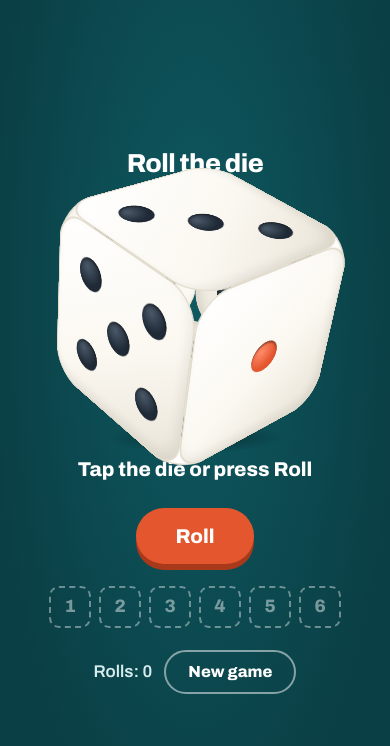
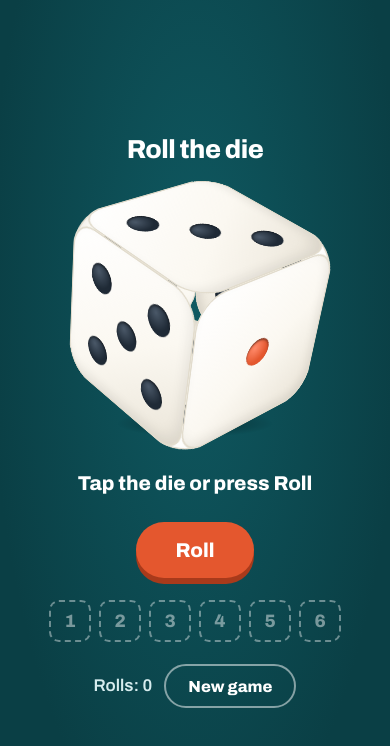
Before and after one commit to bikram-jit-das/codebreaker, a plain HTML site: page dice.html in a window 390 px wide. Drawn offline with Linux system fonts and the light colour scheme.

Commit message:
Add files via upload

```diff
--- a/dice.html
+++ b/dice.html
@@ -17,13 +17,13 @@
 html,body{height:100%;margin:0}
 body{background:radial-gradient(ellipse at 50% 35%,var(--felt) 0%,var(--felt2) 75%);color:#fff;font:16px/1.5 Archivo,system-ui,sans-serif;display:flex;flex-direction:column;align-items:center;justify-content:center;gap:22px;padding:24px 16px;overflow-x:clip;-webkit-tap-highlight-color:transparent}
 h1{font-size:clamp(26px,5vw,38px);line-height:1.05;margin:0;font-weight:800;letter-spacing:-.02em}
-.stage{perspective:900px;width:min(56vw,220px);aspect-ratio:1;position:relative;cursor:pointer}
+.stage{perspective:900px;width:min(50vw,220px);aspect-ratio:1;position:relative;cursor:pointer;margin:26px 0 40px}
 .shadow{position:absolute;left:10%;right:10%;bottom:-16%;height:14%;background:radial-gradient(ellipse,rgba(0,0,0,.45),transparent 70%);transition:transform .6s}
 .cube{position:absolute;inset:0;transform-style:preserve-3d;transition:transform 1s cubic-bezier(.2,.75,.25,1)}
 .face{position:absolute;inset:0;border-radius:18%;background:linear-gradient(145deg,#fff 0%,var(--ivory) 55%,#e9e3d6 100%);box-shadow:inset 0 0 0 2px #e2dccd,inset -6px -8px 18px rgba(0,0,0,.08);display:grid;grid-template:repeat(3,1fr)/repeat(3,1fr);padding:14%}
 .face i{width:72%;aspect-ratio:1;border-radius:50%;background:radial-gradient(circle at 35% 30%,#4a5868,var(--pip) 60%);place-self:center;box-shadow:inset 0 2px 3px rgba(0,0,0,.5)}
 .face.f1 i:first-child{background:radial-gradient(circle at 35% 30%,#ff8a6a,var(--hot) 60%)}
-.result{margin-top:14px;font-size:clamp(20px,4vw,26px);font-weight:800;min-height:1.6em;text-align:center}
+.result{margin-top:0;font-size:clamp(20px,4vw,26px);font-weight:800;min-height:1.6em;text-align:center}
 .result b{color:#ffd2c4}
 button{font:800 20px Archivo,sans-serif;min-height:56px;padding:12px 40px;border-radius:999px;border:0;background:var(--hot);color:#fff;cursor:pointer;box-shadow:0 6px 0 #a83a1b;transition:transform .08s}
 button:active{transform:translateY(4px);box-shadow:0 2px 0 #a83a1b}
```
